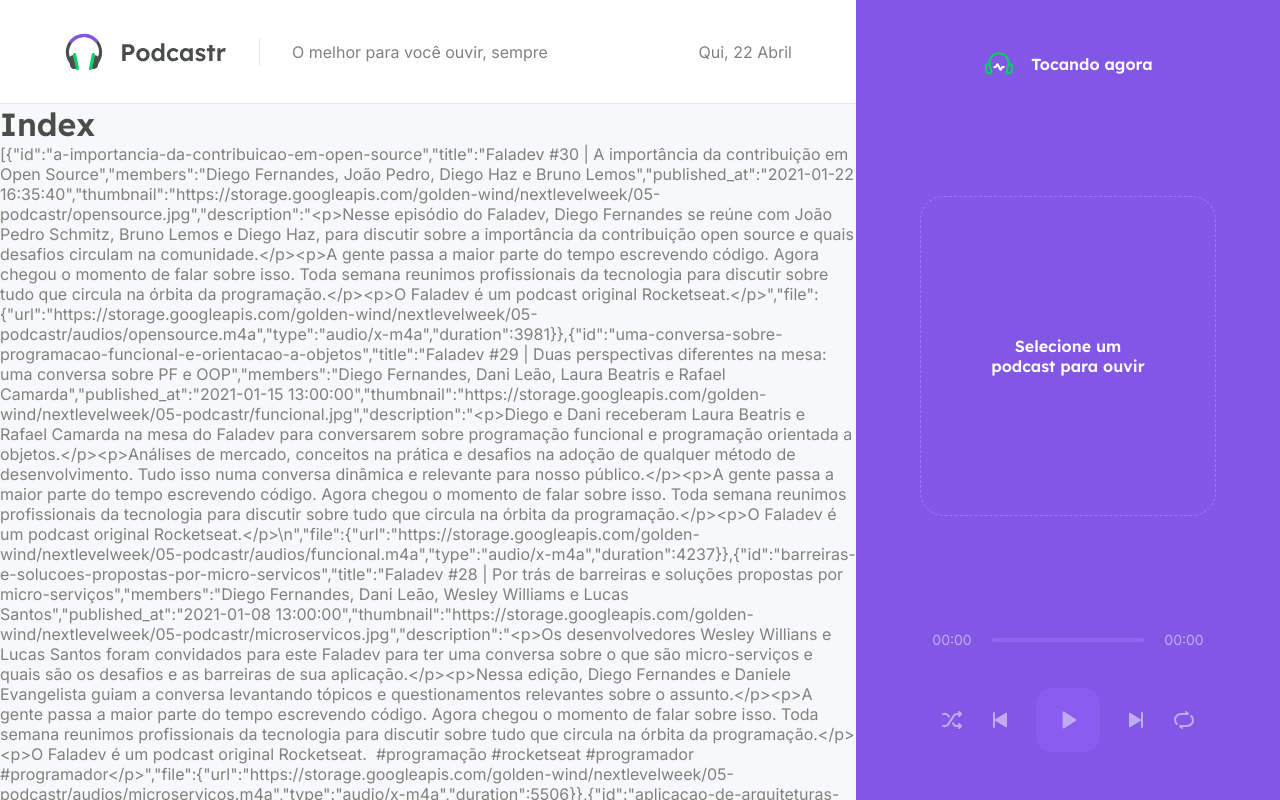
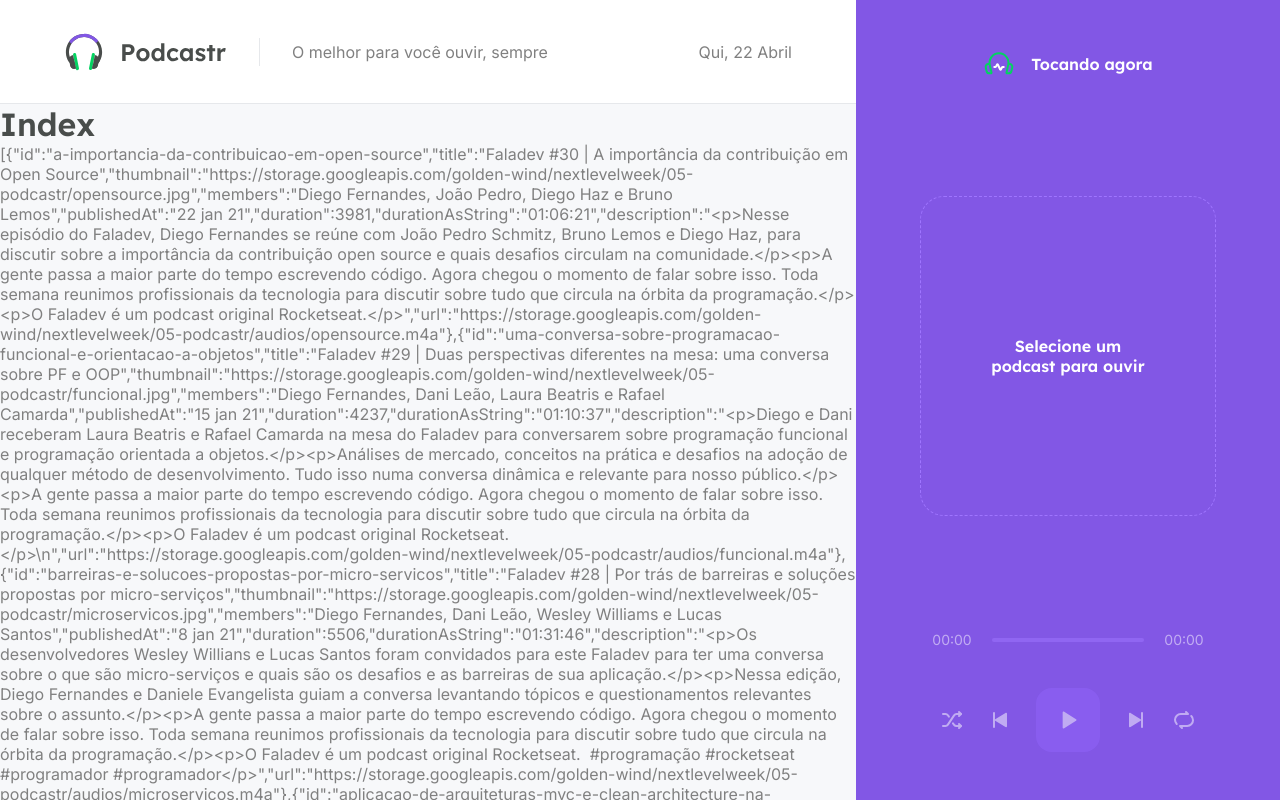
Before and after one commit to marioandre01/podcastr-next-nlw5, a Next.js app: page / in a window 1280 px wide. Shown: the top 800 px of the page. Built offline with nearby package versions, Linux system fonts and the light colour scheme; data requests are answered from the project's data file.

Commit message:
added axios and formatted data received from the API

```diff
--- a/package.json
+++ b/package.json
@@ -9,6 +9,7 @@
     "server": "json-server server.json -w -d 750 -p 3333"
   },
   "dependencies": {
+    "axios": "^0.21.1",
     "date-fns": "^2.21.1",
     "next": "10.1.3",
     "react": "17.0.2",
--- a/src/pages/index.tsx
+++ b/src/pages/index.tsx
@@ -1,19 +1,27 @@
-// SPA - Single Page Application
-// SSR - Server Side Rendering
-// SSG - Static Site Generation
+import { GetStaticProps } from 'next';
+import { format, parseISO } from 'date-fns';
+import ptBR from 'date-fns/locale/pt-BR';
+import { api } from '../services/api';
+import { convertDurationToTimeString } from '../utils/convertDurationToTimeString';
 
-import { useEffect } from "react"
+type Episodes = {
+  id: string;
+  title: string;
+  thumbnail: string;
+  description: string;
+  members: string;
+  duration: number;
+  durationAsString: string;
+  url: string;
+  publishedAt: string
+  //...
+}
 
-export default function Home(props) {
+type HomeProps = {
+  episodes: Episodes[];
+}
 
-  // console.log(props.episodes);
-
-  // Acesso a uma API modelo SPA
-  // useEffect(() => {
-  //   fetch('http://localhost:3333/episodes')
-  //     .then(response => response.json())
-  //     .then(data => console.log(data))
-  // }, []);
+export default function Home(props: HomeProps) {
 
   return (
     <div>
@@ -24,36 +32,37 @@
   )
 }
 
-// Acesso a uma API modelo SSR
-//Para fazer SSR no Next, basta que em qualquer arquivo da pasta "pages" seja exportado a função "getServerSideProps()"
-//Só de expotar uma função com o nome "getServerSideProps" o Next já vai entender que ele deve executar primeiro essa função
-//antes de exibir o conteudo da página para o usuário final onde esta a função "getServerSideProps"
-
-// export async function getServerSideProps() {
-//   const response = await fetch('http://localhost:3333/episodes')
-//   const data = await response.json();
-
-//   return {
-//     props: {
-//       episodes: data,
-//     }
-//   }
-// }
-
-//no return deve-se colocar a palavra "props", o nome episodes é escolhido pelo dev, pode ser outro, depois diz qual dado se quer retornar, no caso "data"
-
-// Acesso a uma API modelo SSG
+// Acesso a uma API modelo SSG - Static Site Generation
 //Para fazer SSG no Next, basta que em qualquer arquivo da pasta "pages" seja exportado a função "getStaticProps()"
 //Só de expotar uma função com o nome "getStaticProps" o Next já vai entender que ele deve executar primeiro essa função
 //antes de exibir o conteudo da página para o usuário final onde esta a função "getStaticProps"
+export const getStaticProps: GetStaticProps = async () => {
+  const { data } = await api.get('/episodes', {
+    params: {
+      _limit: 12,
+      _sort: 'published_at',
+      _order: 'desc'
+    }
+  })
 
-export async function getStaticProps() {
-  const response = await fetch('http://localhost:3333/episodes')
-  const data = await response.json();
+  const episodes = data.map(episode => {
+    return {
+      id: episode.id,
+      title: episode.title,
+      thumbnail: episode.thumbnail,
+      members: episode.members,
+      publishedAt: format(parseISO(episode.published_at), 'd MMM yy', { locale: ptBR }),
+      duration: Number(episode.file.duration),
+      durationAsString: convertDurationToTimeString(Number(episode.file.duration)),
+      description: episode.description,
+      url: episode.file.url,
+    };
+  })
+
 
   return {
     props: {
-      episodes: data,
+      episodes,
     },
     revalidate: 60 * 60 * 8, //60 segundos * 60 = 3600 segundos(1 hora) * 8 = 8 horas
     //a cada 8 horas quando uma pessoa acessar essa página, uma nova versão dessa página será gerada, com isso uma nova chamada a API vai ser feita
@@ -61,6 +70,7 @@
   }
 }
 
+//no return deve-se colocar a palavra "props", o nome episodes é escolhido pelo dev, pode ser outro, depois diz qual dado se quer retornar, no caso "data"
 //revalidate - recebe um numero em segundos que representa de quanto em quanto tempo se quer gerar uma nova versão dessa página
 
 //Para testar deve-se simular o projeto ja em produção para isso fazer "yarn build" para contruir o projeto em produção
--- /dev/null
+++ b/src/services/api.ts
@@ -0,0 +1,5 @@
+import axios from 'axios';
+
+export const api = axios.create({
+  baseURL: 'http://localhost:3333/'
+})
--- /dev/null
+++ b/src/utils/convertDurationToTimeString.ts
@@ -0,0 +1,12 @@
+export function convertDurationToTimeString(duration: number) {
+  const hours = Math.floor(duration / 3600); // 60 * 60
+  const minute = Math.floor((duration % 3600) / 60);
+  const seconds = duration % 60;
+
+  const timeString = [hours, minute, seconds]
+    .map(unit => String(unit).padStart(2, '0'))
+    .join(':');
+
+  return timeString;
+
+}
```
Also changed, not shown: 1 other file (tests, documents, lock files or other folders).
